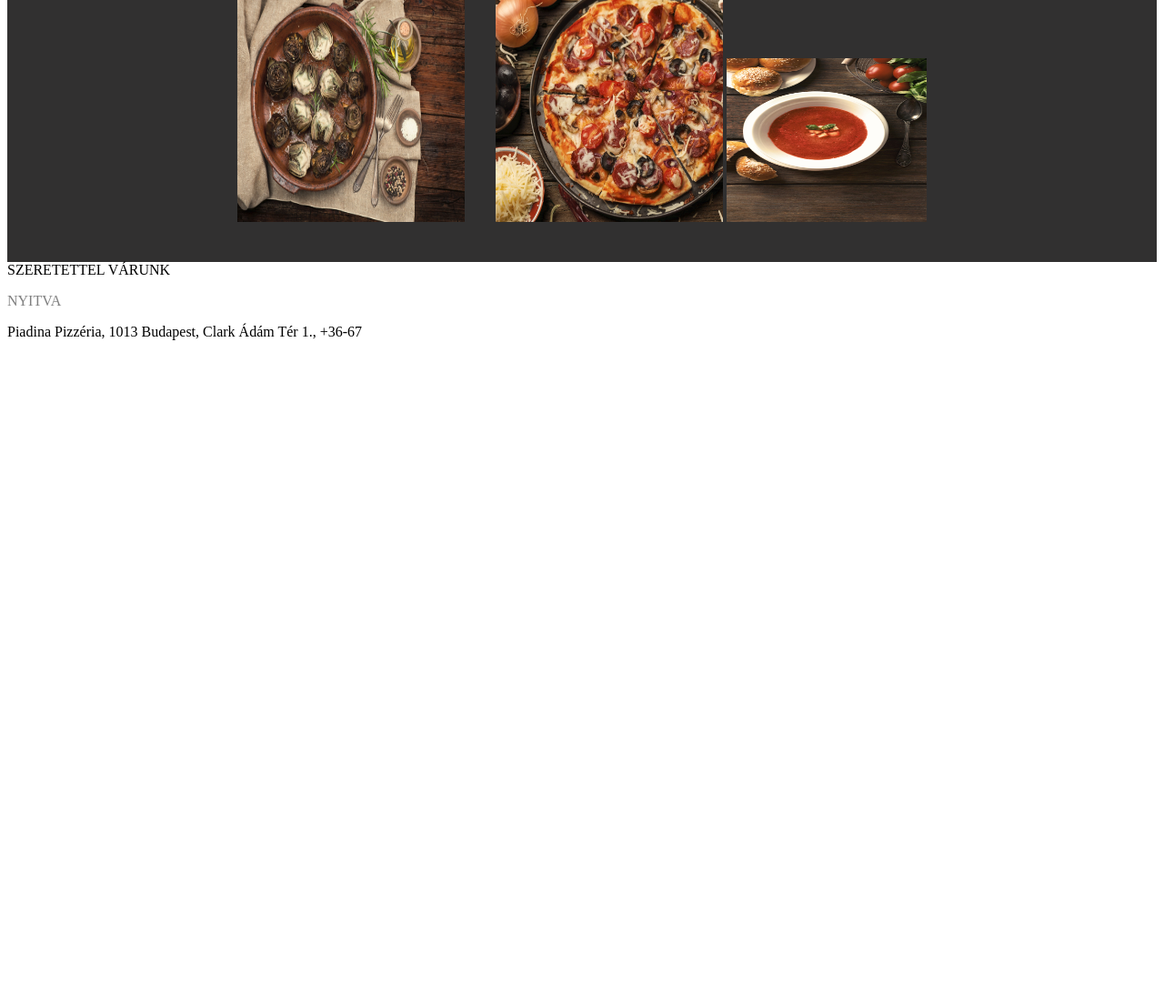
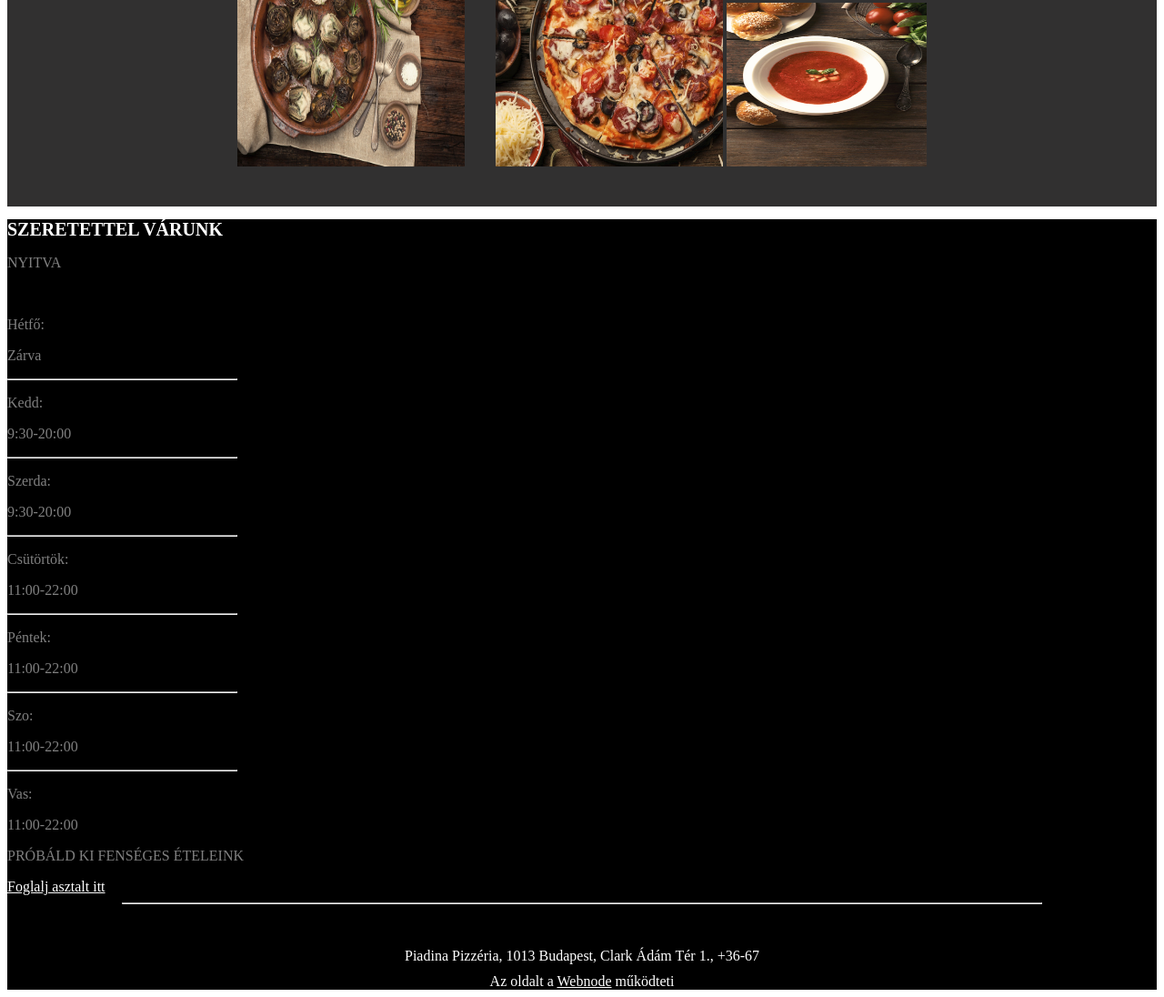
Before and after one commit to JacsoAron/Pizza-oldal-main, a plain HTML site: page Pizza-oldal/index.html in a window 1280 px wide. Shown: the part 1563-2659 px from the top of the page at 91% size. Before the commit the page ends 1945 px from the top, so only its background shows below. Drawn offline with Linux system fonts and the light colour scheme.

Commit message:
Az összes szöveg beírva az oldalra, nyitvatartás elkezdve, footer beállítva

```diff
--- a/Pizza-oldal/index.html
+++ b/Pizza-oldal/index.html
@@ -59,9 +59,41 @@
         <img src="img/leves.jpg" alt="Előétel" id="eloetel">
     </div>
     <div id="nyitvatartas">
-        SZERETETTEL VÁRUNK
-         <p>NYITVA</p>
+          <h1 id="szeretettel">SZERETETTEL VÁRUNK</h1>
+         <div id="nyitva">
+            <p>NYITVA</p>
+            <br>
+            <p>Hétfő:</p>
+            <p>Zárva</p>
+            <hr>
+            <p>Kedd:</p>
+            <p>9:30-20:00</p>
+            <hr>
+            <p>Szerda:</p>
+            <p>9:30-20:00</p>
+            <hr>
+            <p>Csütörtök:</p>
+            <p>11:00-22:00</p>
+            <hr>
+            <p>Péntek:</p>
+            <p>11:00-22:00</p>
+            <hr>
+            <p>Szo:</p>
+            <p>11:00-22:00</p>
+            <hr>
+            <p>Vas:</p>
+            <p>11:00-22:00</p>
+
+         </div>
+         <div>
+            <p>PRÓBÁLD KI FENSÉGES ÉTELEINK</p>
+            <a href="#">Foglalj asztalt itt</a>
+         </div>
+         <hr id="hr">
+         <footer id="footer">Piadina Pizzéria, 1013 Budapest, Clark Ádám Tér 1., +36-67 </footer>
+
+            <footer id="footer2">Az oldalt a <a href="#">Webnode</a>  működteti</footer>
     </div>
-    <footer>Piadina Pizzéria, 1013 Budapest, Clark Ádám Tér 1., +36-67</footer>
+
 </body>
 </html>
--- a/Pizza-oldal/style.css
+++ b/Pizza-oldal/style.css
@@ -53,15 +53,18 @@ h1{
     text-align: center;
 }
 #bal{
-    width: 40%;
-    padding-left: 30%;
     float: left;
+    text-align: right;
+    margin-left: 30%;
 
 }
 #jobb{
-    width: 70%;
-    float: right;
     margin-top: auto;
+    text-align: left;
+    margin-left: 50%;
+    margin-right: 20%;
+    width: 50%;
+
 
 }
 #piadina2{
@@ -69,7 +72,7 @@ h1{
 }
 #Pizza{
     height: 300px;
-    width: 420px;
+    width: 50%;
     display: inline-block;
     margin: auto;
     padding: 30px;
@@ -106,3 +109,36 @@ h1{
     width: 80%;
     text-align: center;
 }
+#nyitvatartas{
+    background-color: black;
+}
+#szeretettel{
+    font-size: 20px;
+
+}
+#nyitva{
+    height: 30%;
+    width: 20%;
+    float: center;
+
+
+}
+a{
+    color: white;
+}
+#footer{
+    text-align: center;
+    color: white;
+    padding-top: 40px;
+
+}
+#hr{
+    margin-left: 10%;
+    margin-right: 10%;
+}
+#footer2{
+    text-align: center;
+    color: white;
+    padding-top: 10px;
+
+}
```
